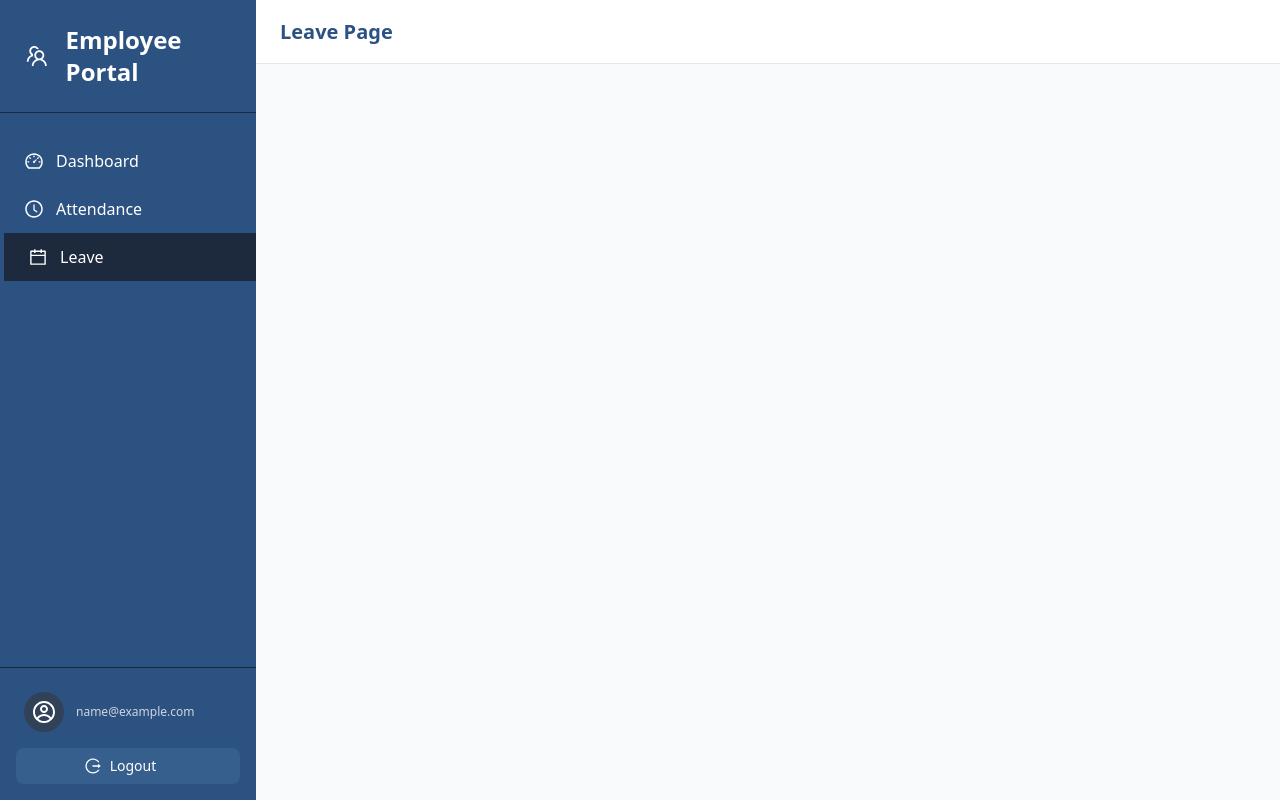
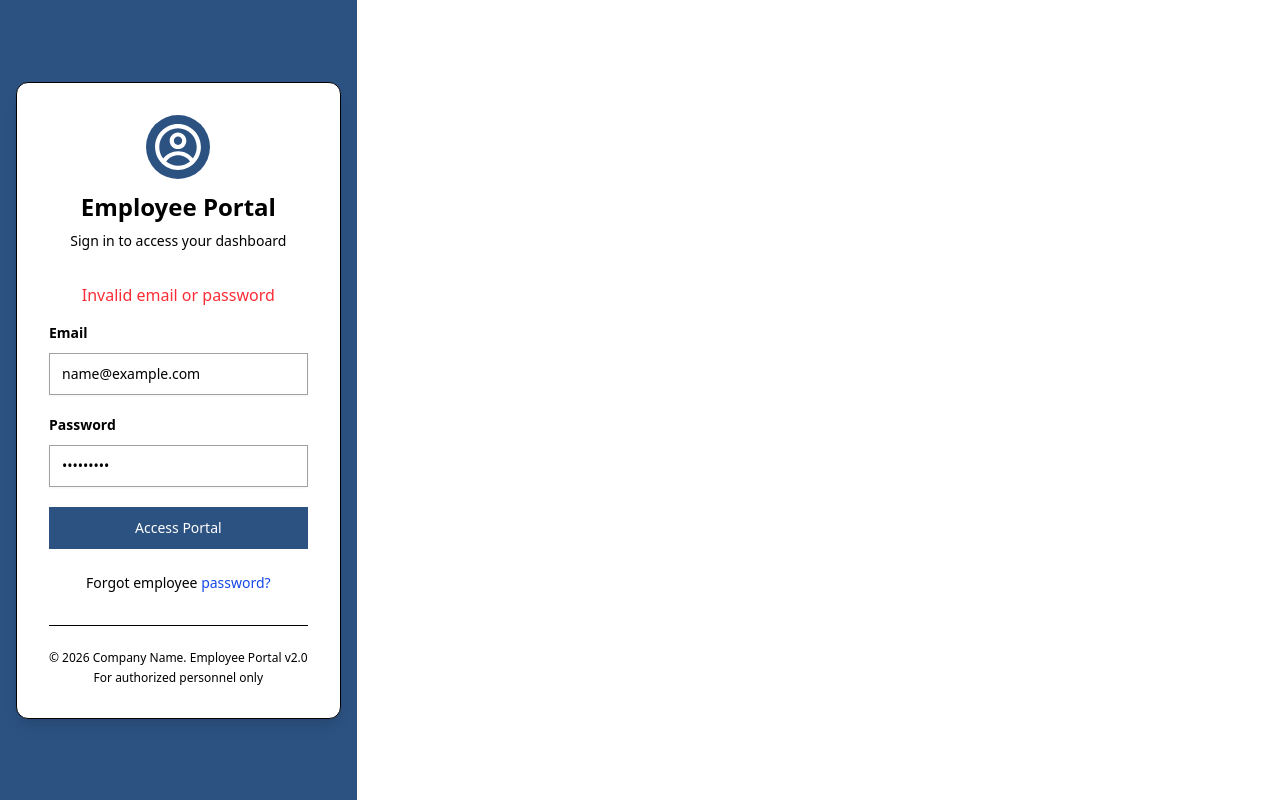
Before and after one commit to faizan1122786666/Employee-Portal, a React (Vite) app: page /leave in a window 1280 px wide. Both pictures are taken after typing "name@example.com", "Sample123" into the empty fields and a click on the button "Access Portal". Built offline with nearby package versions, Linux system fonts and the light colour scheme.

Commit message:
Role Updated

```diff
--- a/src/App.jsx
+++ b/src/App.jsx
@@ -1,50 +1,145 @@
-import { useState } from 'react'
-import { Routes, Route } from 'react-router-dom'
+// /* eslint-disable no-undef */
+// import { useState } from 'react'
+// import { Routes, Route, Navigate } from 'react-router-dom'
+// import Slidebar from './components/layout/Slidebar'
+// import Header from './components/layout/Header'
+// import Dashboard from './pages/Dashboard/Dashboard'
+// import Attendance from './pages/Attendance/Attendance'
+// import Leave from './pages/Leave/Leave'
+// import Login from './pages/Auth/Login'
+// import { AuthContextProvider, useAuthContext } from './context'
+
+// function App() {
+//   const [isOpen, setIsOpen] = useState(false)
+//   const [title, setTitle] = useState('Dashboard')
+//   const [user, setUser] = useState(null)
+
+//   const handleSlidebar = () => {
+//     setIsOpen(!isOpen)
+//   }
+
+
+//   return (
+//     <AuthContextProvider value={}>
+//       <AuthContent
+//       isOpen={isOpen}
+//       handleSlidebar={handleSlidebar}
+//       setTitle={setTitle}
+//       />
+//     </AuthContextProvider>
+
+
+//   )
+// }
+
+
+// function AuthContent({isOpen,handleSlidebar,setTitle})
+// {
+//   const {user, Logout} = useAuthContext();
+
+//   if(!user)
+//   {
+//     return <Login />
+//   }
+
+//   const handleLogout = () => {
+//     Logout();
+//   }
+
+//   return (
+
+//   <div className="flex h-screen overflow-hidden">
+//       <Slidebar
+//         isOpen={isOpen}
+//         handleSlidebar={handleSlidebar}
+//         userEmail={user.email || '' }
+//         userName={user.name || ''}
+//         onLogout={handleLogout}
+//       />
+
+//   <div className="flex-1 flex flex-col">
+//   // eslint-disable-next-line no-undef
+//   <Header title={title} handleSlidebar={handleSlidebar} />
+
+//   <main className="pt-16 px-6 bg-gray-50 flex-1 overflow-y-auto">
+//       <Routes>
+//           <Route path="/" element={<Dashboard setTitle={setTitle} />} />
+//           <Route path="/attendance" element={<Attendance setTitle={setTitle} />} />
+//           <Route path="/leave" element={<Leave setTitle={setTitle} />} />
+//           {/* Agar already logged in hai aur /login pe jaaye to dashboard pe redirect */}
+//           <Route path='/login' element={<Navigate to="/" replace/>} />
+//           {/* Unknown routes ko dashboard pe redirect */}
+//           <Route path='*' element={<Navigate to="/" replace />} />
+//       </Routes>
+//   </main>
+//       </div>
+//     </div>
+
+//   )
+// }
+
+
+
+// export default App
+
+
+
+
+
+
+import { useEffect, useState } from 'react'
+import { Routes, Route, Navigate } from 'react-router-dom'
 import Slidebar from './components/layout/Slidebar'
 import Header from './components/layout/Header'
 import Dashboard from './pages/Dashboard/Dashboard'
 import Attendance from './pages/Attendance/Attendance'
 import Leave from './pages/Leave/Leave'
 import Login from './pages/Auth/Login'
+import { AuthContextProvider} from './context'
 
-function App() {
+function App () {
   const [isOpen, setIsOpen] = useState(false)
   const [title, setTitle] = useState('Dashboard')
-  const [isLogin, setisLogin] = useState(false)
-  const [userEmail, setUserEmail] = useState('')
-  const [userName, setUserName] = useState('')
+  const [user, setUser] = useState(null)
 
   const handleSlidebar = () => {
     setIsOpen(!isOpen)
   }
 
-  const handleLogin = (email, name) => {
-    setUserEmail(email)
-    setUserName(name)
-    setisLogin(true)
+  useEffect (() => {
+    const stored = localStorage.getItem('user')
+    if(stored)
+    {
+      // eslint-disable-next-line react-hooks/set-state-in-effect
+      setUser(JSON.parse(stored))
+    }
+  },[])
+
+  const handleLogin = (userData) => {
+  localStorage.setItem('user',JSON.stringify(userData))
+  setUser(userData)
   }
 
   const handleLogout = () => {
-    setisLogin(false)
-    setUserEmail('')
-    setUserName('')
+    localStorage.removeItem('user')
+    setUser(null)
   }
 
-  if(!isLogin) {
-    return <Login onLogin={handleLogin}/>
-  }
 
   return (
+    <AuthContextProvider value={{user, handleLogin, handleLogout}}>
       <div className="flex h-screen overflow-hidden">
+      { user ? (
+        <>
        <Slidebar
          isOpen={isOpen}
          handleSlidebar={handleSlidebar}
-        userEmail={userEmail}
-        userName={userName}
-        onLogout={handleLogout}
-      />
+         userEmail={user.email || '' }
+         userName={user.name || ''}
+         onLogout={handleLogout}/>
 
            <div className="flex-1 flex flex-col">
+
    <Header title={title} handleSlidebar={handleSlidebar} />
 
    <main className="pt-16 px-6 bg-gray-50 flex-1 overflow-y-auto">
@@ -52,10 +147,19 @@ function App() {
            <Route path="/" element={<Dashboard setTitle={setTitle} />} />
            <Route path="/attendance" element={<Attendance setTitle={setTitle} />} />
            <Route path="/leave" element={<Leave setTitle={setTitle} />} />
+           {/* Agar already logged in hai aur /login pe jaaye to dashboard pe redirect */}
+           <Route path='/login' element={<Navigate to="/" replace/>} />
+           {/* Unknown routes ko dashboard pe redirect */}
+           <Route path='*' element={<Navigate to="/" replace />} />
        </Routes>
    </main>
       </div>
+       </> ) : (
+        <Login />
+        )}
+
         </div>
+    </AuthContextProvider>
   )
 }
 
--- /dev/null
+++ b/src/context/AuthContext.jsx
@@ -0,0 +1,15 @@
+import React, { useContext} from "react";
+
+// eslint-disable-next-line react-refresh/only-export-components
+export const AuthContext = React.createContext({
+  user: null,
+  Login: (userData) => {},
+  Logout: () => {},
+});
+
+// eslint-disable-next-line react-refresh/only-export-components
+export const useAuthContext = () =>{
+    return useContext(AuthContext);
+}
+
+export const AuthContextProvider = AuthContext.Provider;
--- /dev/null
+++ b/src/context/index.js
@@ -0,0 +1,3 @@
+import {AuthContext,useAuthContext,AuthContextProvider} from './AuthContext'
+
+export {AuthContext,useAuthContext,AuthContextProvider}
--- /dev/null
+++ b/src/data/mockUsersData.js
@@ -0,0 +1,25 @@
+
+export const mockUsersData = [
+    {
+     id: 1,
+     name:"Abdul Rehman",
+     email:'abdulrehman@gmail.com',
+     password : 'abdulrehman123',
+     role : "admin"
+    },
+    {
+     id: 2,
+     name:"M Faizan Javed",
+     email:'mfaizanjaved@gmail.com',
+     password : 'mfaizanjaved123',
+     role : "user"
+
+    },
+    {
+     id: 3,
+     name:"Umer Hayat",
+     email:'umerhayat@gmail.com',
+     password : 'umerhayat123',
+     role :"user"
+    }
+]
--- a/src/pages/Auth/Login.jsx
+++ b/src/pages/Auth/Login.jsx
@@ -1,15 +1,36 @@
 import React, { useState } from 'react'
 import { CgProfile } from 'react-icons/cg'
-function Login({onLogin}) {
-  const [Email, setEmail] = useState('')
-  const [Password, setPassword] = useState('')
+import { useNavigate } from 'react-router-dom';
+import { mockUsersData } from '../../data/mockUsersData';
+import { useAuthContext } from '../../context';
+
+function Login() {
+  const [email, setEmail] = useState('')
+  const [password, setPassword] = useState('')
+  const [error,setError] = useState('');
+  const [loading, setloading] = useState(false);
   // const [FullName, setFullName] = useState('')
+
+  const  {Login} = useAuthContext();
+  const navigate = useNavigate();
 
   const handleLogin = (e) => {
     e.preventDefault()
-    if(Email && Password) {
-      onLogin(Email)
+    setError('');
+    setloading(true);
+
+    const foundUser = mockUsersData.find((e) => e.email === email && e.password === password);
+
+    if(foundUser)
+    {
+      Login(foundUser);
+      navigate('/dashboard');
     }
+    else{
+      setError("Invalid email or password");
+    }
+    setloading(false);
+
   }
 
   return (
@@ -29,6 +50,11 @@ function Login({onLogin}) {
           </div>
         </div>
 
+        {error && (
+        <p className='text-red-500 text-center mb-4 font-medium'>
+         {error}
+        </p>)}
+
         <form onSubmit={handleLogin}>
           {/* <div className="mb-4 sm:mb-5">
             <label htmlFor="fullname" className="block mb-2 sm:mb-2.5 text-xs sm:text-sm font-bold text-heading">Full Name</label>
@@ -46,7 +72,7 @@ function Login({onLogin}) {
             <label htmlFor="email" className="block mb-2 sm:mb-2.5 text-xs sm:text-sm font-bold text-heading">Email</label>
             <input
               type="email"
-              value={Email}
+              value={email}
               onChange={(e) => setEmail(e.target.value)}
               id="email"
               className="bg-neutral-secondary-medium border border-neutral-400 text-heading text-sm rounded-base focus:ring-brand focus:border-brand block w-full px-3 py-2.5 shadow-xs placeholder:text-body"
@@ -58,7 +84,7 @@ function Login({onLogin}) {
             <label htmlFor="password" className="block mb-2 sm:mb-2.5 text-xs sm:text-sm font-bold text-heading">Password</label>
             <input
               type="password"
-              value={Password}
+              value={password}
               onChange={(e) => setPassword(e.target.value)}
               id="password"
               className="bg-neutral-secondary-medium border border-neutral-400 text-heading text-xs sm:text-sm rounded-base focus:ring-brand focus:border-brand block w-full px-3 py-2.5 sm:py-2.5 shadow-xs placeholder:text-body"
@@ -68,8 +94,10 @@ function Login({onLogin}) {
 
           <button
             type="submit"
-            className="w-full cursor-pointer hover:bg-[#2C520] text-white bg-[#2C5282] box-border border border-transparent hover:bg-brand-strong focus:ring-4 focus:ring-brand-medium shadow-xs font-medium leading-5 rounded-base text-xs sm:text-sm px-4 py-2.5 sm:py-2.5 focus:outline-none transition-colors duration-200">
-            Access Portal
+            disabled={loading}
+            className={`w-full cursor-pointer hover:bg-[#2C520] text-white bg-[#2C5282] box-border border border-transparent hover:bg-brand-strong focus:ring-4 focus:ring-brand-medium shadow-xs font-medium leading-5 rounded-base text-xs sm:text-sm px-4 py-2.5 sm:py-2.5 focus:outline-none transition-colors duration-200 ${loading ? "opacity-50 cursor-not-allowed" : " "}`}>
+
+            {loading ? 'Accessing...' : 'Access Portal'}
           </button>
         </form>
 
```
Lines whose indentation alone changed are shown as unchanged.
